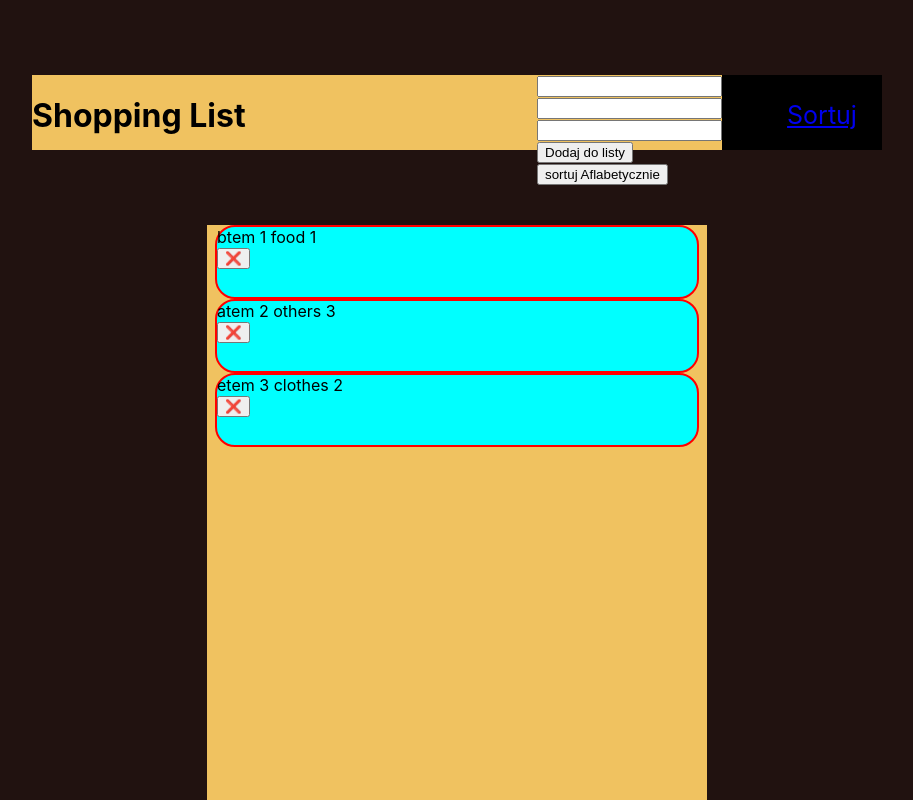
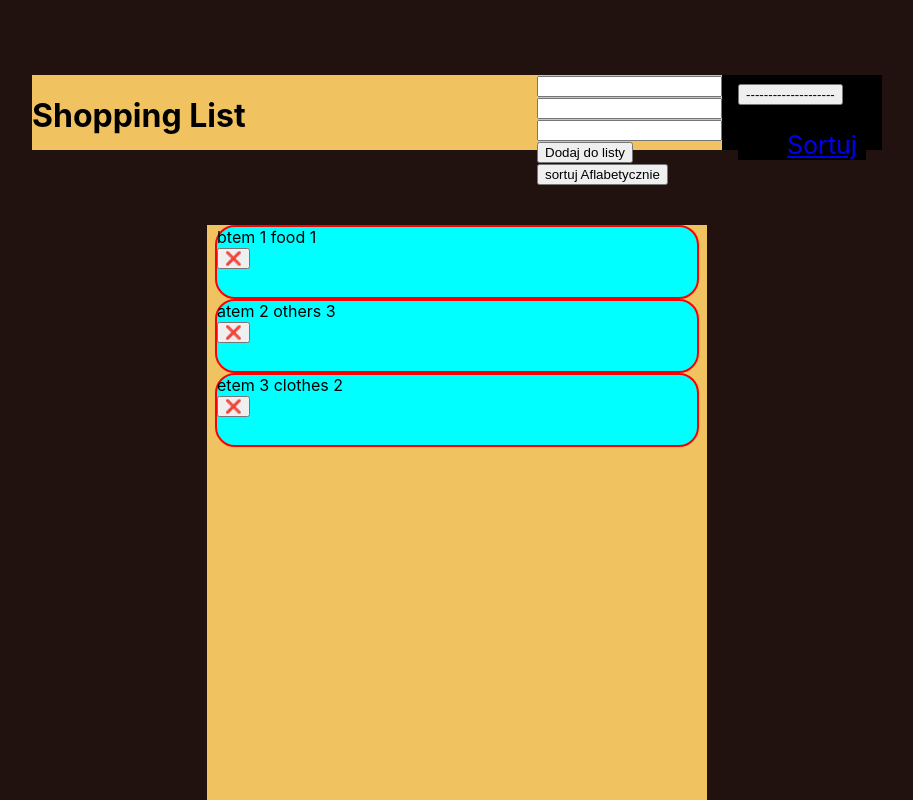
Before and after one commit to profil04/react-shopping-list, a React (Create React App) app: page / in a window 1280 px wide. Shown: the top 800 px of the page, without its empty margins (183-1096 px from the left). Built offline with nearby package versions, Linux system fonts and the light colour scheme.

Commit message:
asc desc version 1.0

```diff
--- a/src/App.js
+++ b/src/App.js
@@ -12,6 +12,7 @@ function App() {
   const [itemName, setName] = useState("");
   const [itemQuantity, setQuantity] = useState(1);
   const [categoryName, setCategory] = useState("");
+  const [isAsc, setAsc] = useState(true);
 
   function handleChange(event){
 
@@ -87,7 +88,7 @@ function App() {
 
     switch (x) {
       case 'alphabetical':
-        sortedItems = [...items].sort((a , b) => a.name > b.name);
+        sortedItems = [...items].sort((a , b) => isAsc ? a.name > b.name : a.name < b.name);
         break;
       case 'category':
         sortedItems = [...items].sort((a , b) => a.category > b.category);
@@ -176,6 +177,7 @@ function App() {
           </form>
         </div>
         <div className='navbar'>
+        <button onClick={() => setAsc(!isAsc)}>--------------------</button>
           <Navbar>
             <NavItem icon="🙃" name="Sortuj">
               <DropdownMenu/>
```
